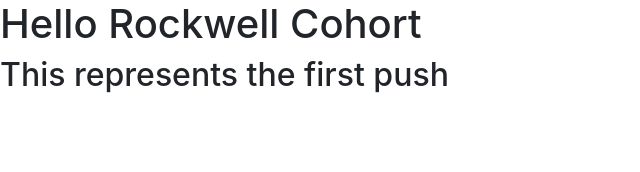
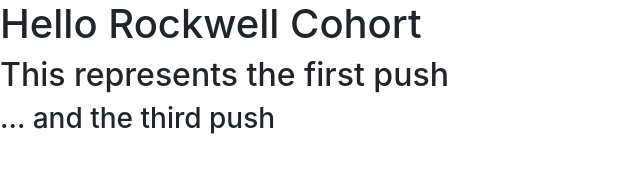
Before and after one commit to Cup-o-Dirt/Day1Code, a plain HTML site: page index.html in a window 1280 px wide. Shown: the whole page, without its empty margins (0-640 px from the left). Drawn offline with nearby package versions, Linux system fonts and the light colour scheme.

Commit message:
test push 2

```diff
--- a/index.html
+++ b/index.html
@@ -13,6 +13,7 @@
   <body>
       <h1>Hello Rockwell Cohort</h1>
       <h2>This represents the first push</h2>
+      <h3>... and the third push</h3>
     <!-- Optional JavaScript -->
     <!-- jQuery first, then Popper.js, then Bootstrap JS -->
     <script src="https://code.jquery.com/jquery-3.3.1.slim.min.js" integrity="sha384-q8i/X+965DzO0rT7abK41JStQIAqVgRVzpbzo5smXKp4YfRvH+8abtTE1Pi6jizo" crossorigin="anonymous"></script>
```
